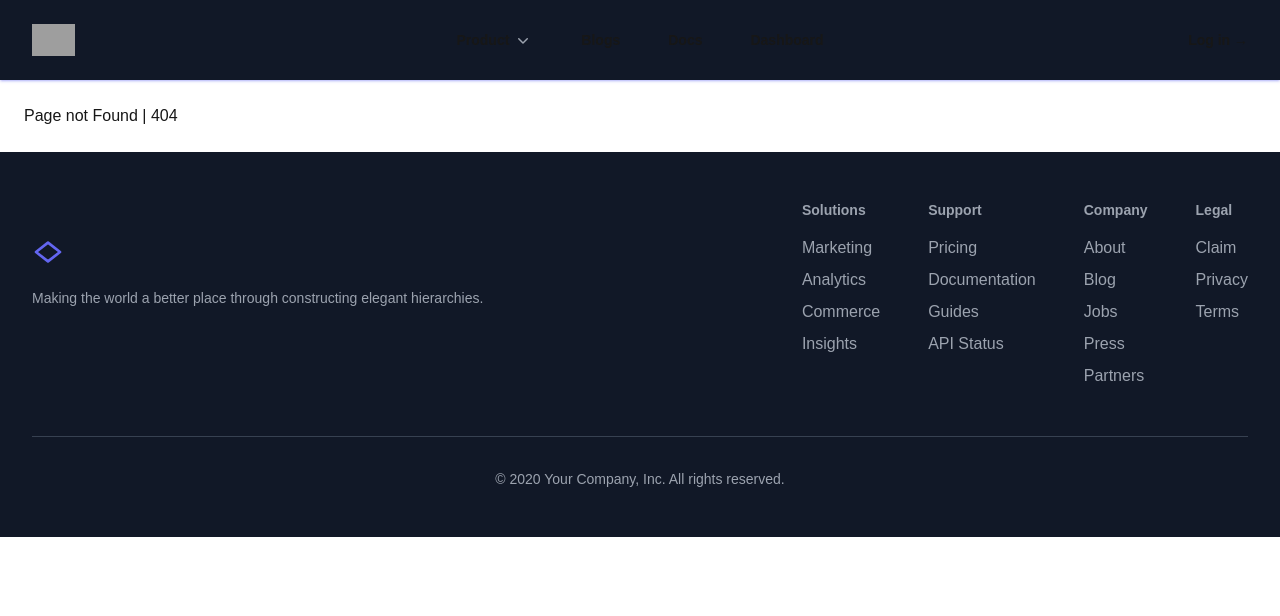
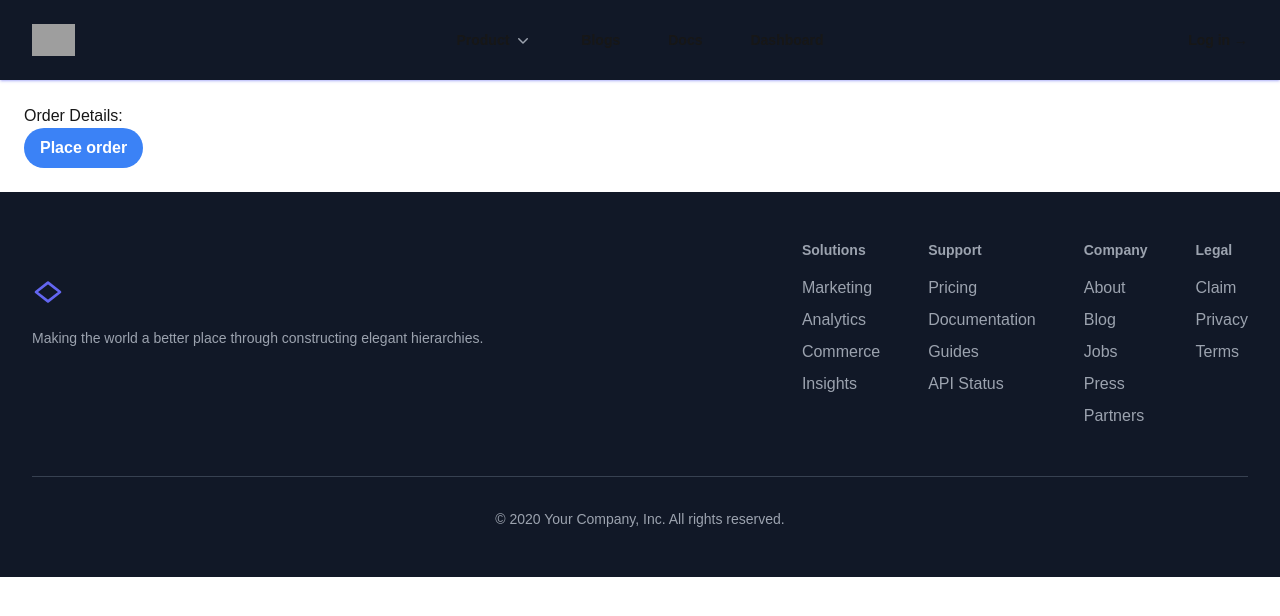
Before and after one commit to nayanarora123/next-app, a Next.js app: page /order-place in a window 1280 px wide. Before the commit this address had no page. Shown: the top 616 px of the page. Built offline with nearby package versions, Linux system fonts and the light colour scheme; grey boxes are pictures that could not be loaded.

Commit message:
navigation and redirection

```diff
--- /dev/null
+++ b/src/app/order-place/page.tsx
@@ -0,0 +1,26 @@
+"use client";
+import { useRouter } from "next/navigation";
+
+export default function OrderPlace() {
+
+    const router = useRouter();
+    const handleOrder = () => {
+        console.log('Order placing');
+        router.push('/');
+        // router.replace('/');
+        // router.back();
+        // router.forward();
+
+        /**
+         * For server component
+         * use `redirect` function from 'next/navigation'
+         */
+    }
+
+    return (
+        <main>
+            <h1>Order Details:</h1>
+            <button onClick={handleOrder} className="bg-blue-500 hover:bg-blue-700 text-white font-bold py-2 px-4 rounded-full">Place order</button>
+        </main>
+    );
+}
```
